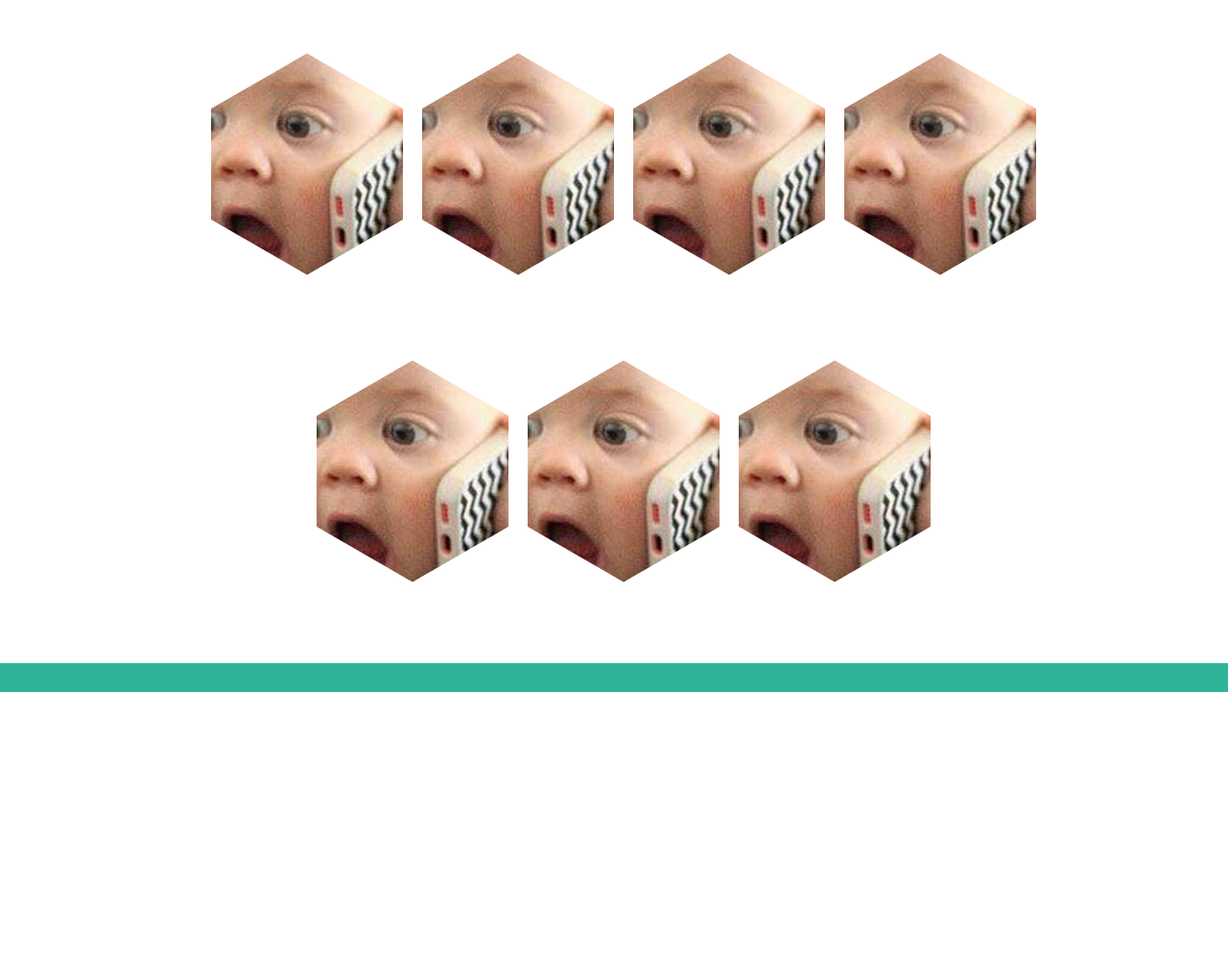
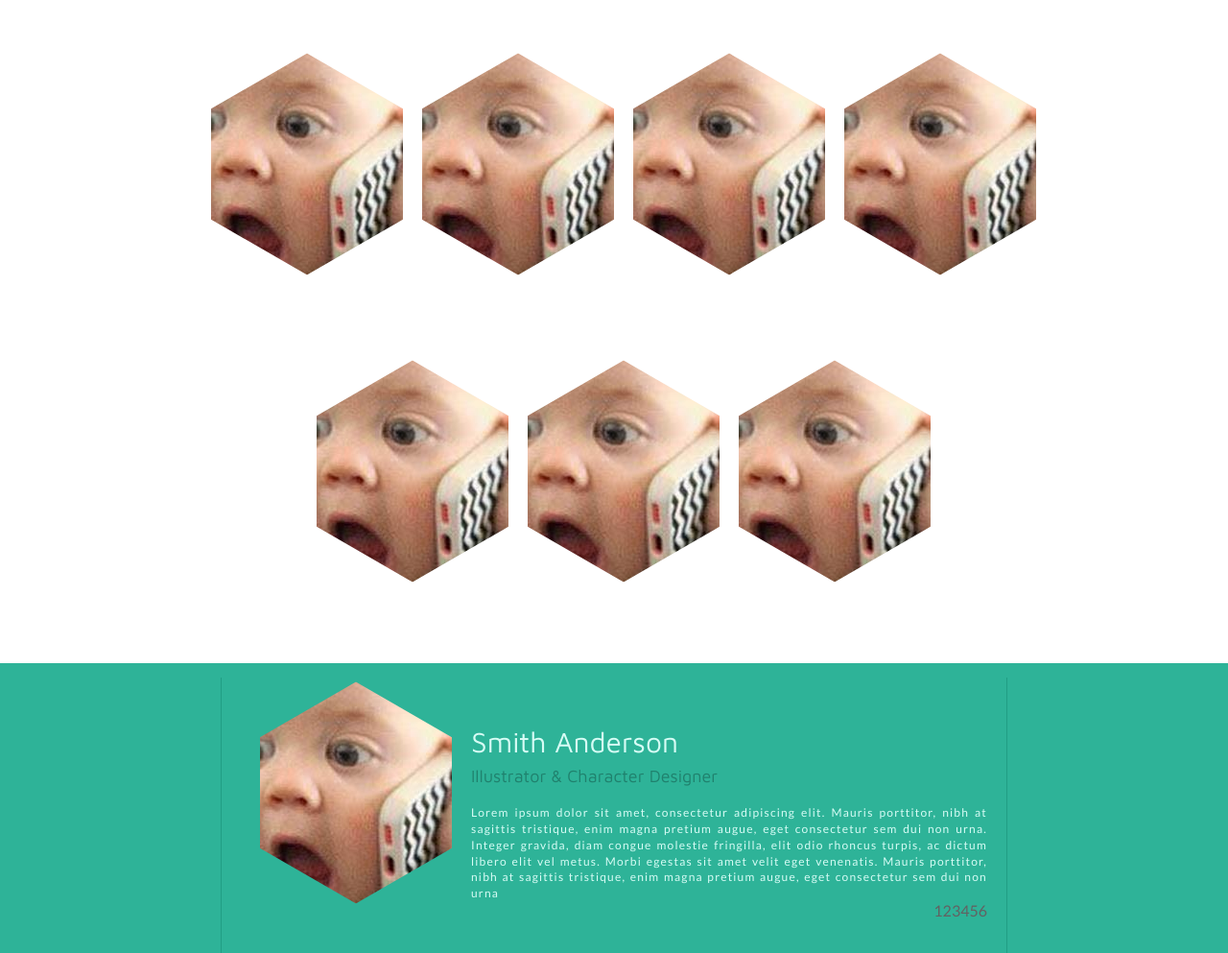
Before and after one commit to tuval1/sprint2, a website: page index.html in a window 1280 px wide. Shown: the part 109-1102 px from the top of the page at 96% size. Before the commit the page ends 830 px from the top, so only its background shows below. Drawn offline with Linux system fonts and the light colour scheme.

Commit message:
before hex change

```diff
--- a/index.html
+++ b/index.html
@@ -27,9 +27,30 @@
     </div>
     <!--thumb list end-->
 </div>
-<div class="team">
-    <div class="team-content">
-
+<div class="team flex justify-center">
+    <div class="team-content flex justify-center space-between">
+        <div class="team-hex">
+            <div class="hexagon hexagon2">
+                <div class="hexagon-in1">
+                    <div class="hexagon-in2" style="background-image: url('assets/img/1.jpg')"></div>
+                </div>
+            </div>
+        </div>
+        <div class="team-about">
+            <h4>Smith Anderson</h4>
+            <h5>Illustrator & Character Designer</h5>
+            <p>
+                Lorem ipsum dolor sit amet, consectetur adipiscing elit. Mauris porttitor, nibh at sagittis tristique, enim magna pretium augue, eget consectetur sem dui non urna. Integer gravida, diam congue molestie fringilla, elit odio rhoncus turpis, ac dictum libero elit vel metus. Morbi egestas sit amet velit eget venenatis. Mauris porttitor, nibh at sagittis tristique, enim magna pretium augue, eget consectetur sem dui non urna
+            </p>
+            <ul class="clean-list flex justify-end">
+                <li><a href="">1</a></li>
+                <li><a href="">2</a></li>
+                <li><a href="">3</a></li>
+                <li><a href="">4</a></li>
+                <li><a href="">5</a></li>
+                <li><a href="">6</a></li>
+            </ul>
+        </div>
     </div>
 </div>
 <footer>
--- a/scss/_layout.scss
+++ b/scss/_layout.scss
@@ -33,6 +33,10 @@
   justify-content: center;
 }
 
+.justify-end {
+  justify-content: flex-end;
+}
+
 .space-between {
   justify-content: space-between;
 }
--- a/scss/_team.scss
+++ b/scss/_team.scss
@@ -5,5 +5,49 @@
 
   .team-content {
     width: 820px;
+
+    .team-hex {
+      border-left: 1px solid #219d84;
+      padding-left: 20px;
+    }
+
+    .team-about {
+      margin-left: 20px;
+      padding-right: 20px;
+      border-right: 1px solid #219d84;
+
+      h4 {
+        margin: 50px 0 8px 0;
+        padding: 0;
+        color: #d7fcf5;
+        font-family: var(--secondary-font), sans-serif;
+        font-weight: 400;
+        font-size: 30px;
+      }
+
+      h5 {
+        margin: 0 0 20px 0;
+        padding: 0;
+        color: #20816d;
+        font-family: "Maven Pro Regular", sans-serif;
+        font-size: 18px;
+        font-weight: 400;
+      }
+
+      p {
+        margin: 0;
+        padding: 0;
+        color: #d7fcf5;
+        text-align: justify;
+        font-family: Lato, sans-serif;
+        font-size: 12px;
+        letter-spacing: .1em;
+        line-height: 1.4em;
+      }
+
+      .logos {
+
+      }
+    }
   }
 }
--- a/scss/_typography.scss
+++ b/scss/_typography.scss
@@ -26,7 +26,7 @@
 /*----------  Maven pro Font  ----------*/
 
 @font-face {
-  font-family: 'Maven pro';
+  font-family: 'Maven Pro Regular';
   src: url('../assets/fonts/maven/MavenPro-Regular.ttf');
   font-weight: 400;
 }
--- a/scss/_vars.scss
+++ b/scss/_vars.scss
@@ -7,7 +7,7 @@ $mobile-breakpoint: 642px;
   --inner-container-width: 900px;
   /* Fonts */
   --primary-font: Lato;
-  --secondary-font: Maven pro;
+  --secondary-font: Maven Pro Regular;
   /* Colors */
   --main-color: #626262;
   --sections-bg: #f0f0f0;
```
Also changed, not shown: dist/style.css.
